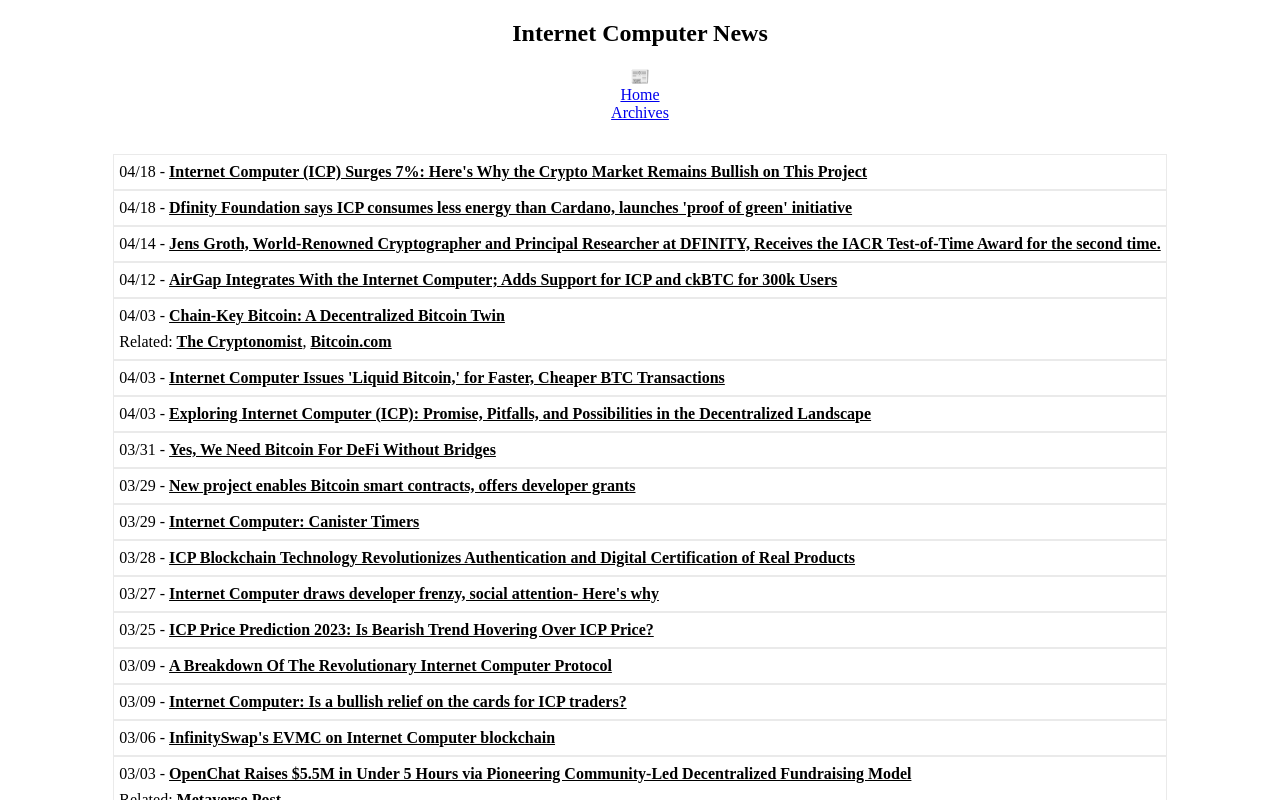
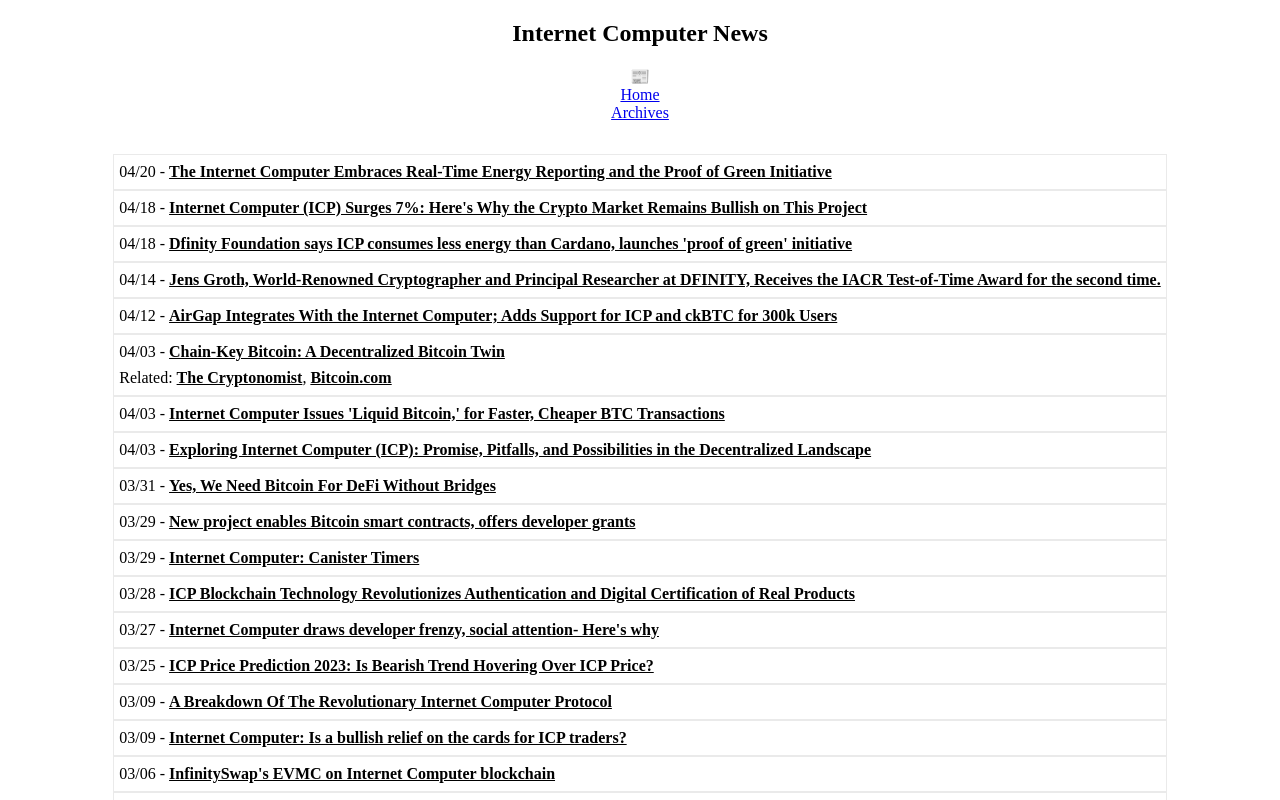
Before and after one commit to rjlucasm/ictoday, a Next.js app: page /news/2023 in a window 1280 px wide. Shown: the top 800 px of the page. Built offline with nearby package versions, Linux system fonts and the light colour scheme.

Commit message:
News 04/20

```diff
--- a/pages/news/2023.js
+++ b/pages/news/2023.js
@@ -19,6 +19,9 @@ export default function News23() {
             <Link href="/archive">Archives</Link>
 
             <div className="pagesgrid">
+            <div className="pagescard">04/20 -&nbsp;
+                <a href="https://medium.com/dfinity/the-internet-computer-embraces-real-time-energy-reporting-and-the-proof-of-green-initiative-f78fc8787d31" target="_blank" rel="noopener noreferrer">The Internet Computer Embraces Real-Time Energy Reporting and the Proof of Green Initiative</a>
+            </div>
             <div className="pagescard">04/18 -&nbsp;
                 <a href="https://thecurrencyanalytics.com/altcoins/internet-computer-icp-surges-7-heres-why-the-crypto-market-remains-bullish-on-this-project-52563.php" target="_blank" rel="noopener noreferrer">Internet Computer (ICP) Surges 7%: Here&apos;s Why the Crypto Market Remains Bullish on This Project</a>
             </div>
```
